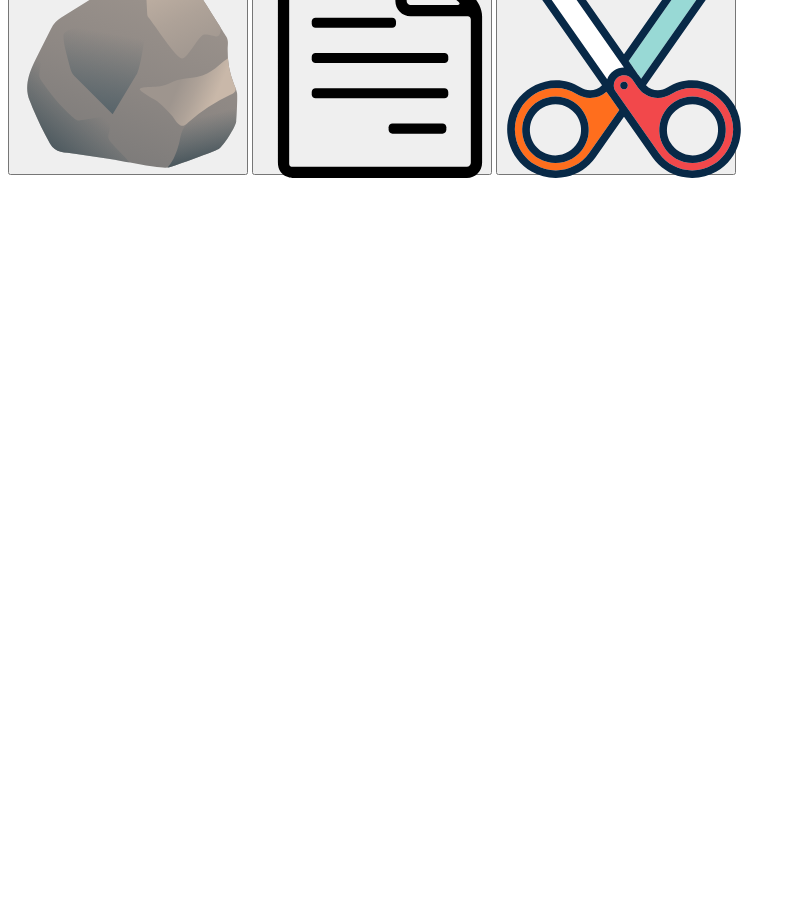
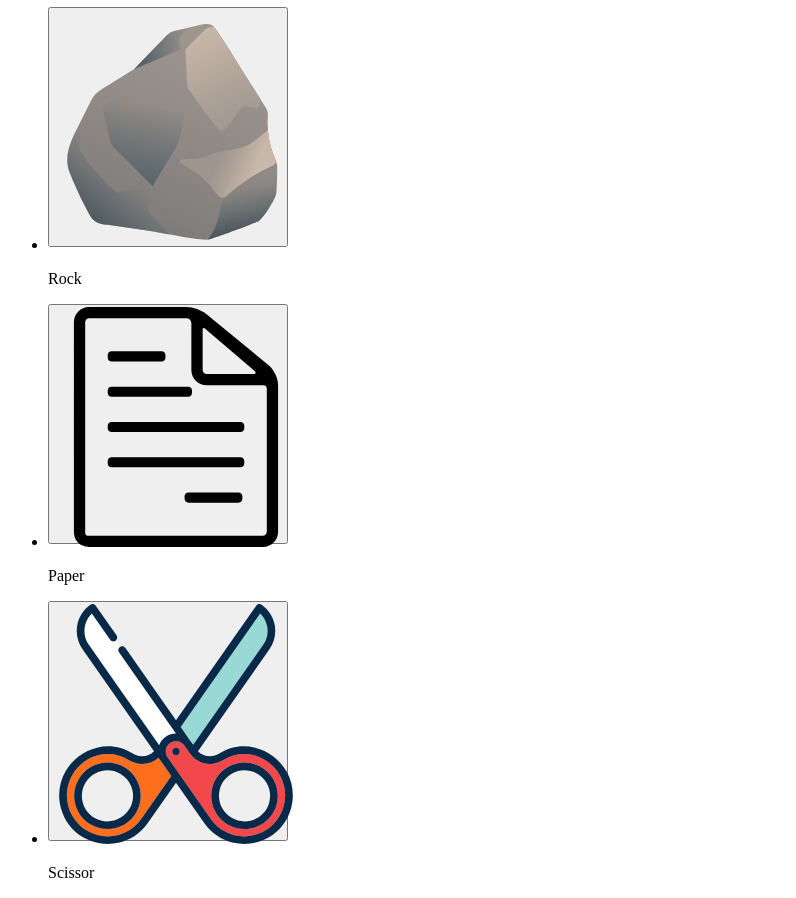
Before and after one commit to Rafie-azfa/Odin-Project-Rock-Paper-Scissors, a plain HTML site: page index.html in a window 1280 px wide. Shown: the part 73-971 px from the top of the page, without its empty margins (0-796 px from the left). Before the commit the page ends 800 px from the top, so only its background shows below. Drawn offline with Linux system fonts and the light colour scheme.

Commit message:
add layout for rock paper scissor

```diff
--- a/index.html
+++ b/index.html
@@ -1,5 +1,6 @@
 <!DOCTYPE html>
 <html lang="en">
+
 <head>
     <script src="game.js" defer></script>
     <meta charset="UTF-8">
@@ -7,11 +8,29 @@
     <title>Rock-Paper-Scissor</title>
     <link rel="stylesheet" href="style.css">
 </head>
+
 <body>
+
     <div id="container">
-    <button id="rock" class="choice"><img src="./img/rock-svgrepo-com.svg" alt="a Rock"></button>
-    <button id="paper" class="choice"><img src="./img/written-paper-svgrepo-com.svg" alt="a Paper"></button>
-    <button id="scissor" class="choice"><img src="./img/scissors-svgrepo-com.svg" alt="a Scissor"></button>
+        <h1>Pick Your Weapon!!</h1>
+        <ul id="weapon">
+            <li>
+                <button id="rock" class="choice"><img src="./img/rock-svgrepo-com.svg" alt="a Rock"></button>
+                <p>Rock</p>
+            </li>
+
+            <li>
+                <button id="paper" class="choice"><img src="./img/written-paper-svgrepo-com.svg" alt="a Paper"></button>
+                <p>Paper</p>
+            </li>
+
+            <li>
+                <button id="scissor" class="choice"><img src="./img/scissors-svgrepo-com.svg" alt="a Scissor"></button>
+                <p>Scissor</p>
+            </li>
+        </ul>
+        <p id="results"></p>
     </div>
 </body>
+
 </html>
```
